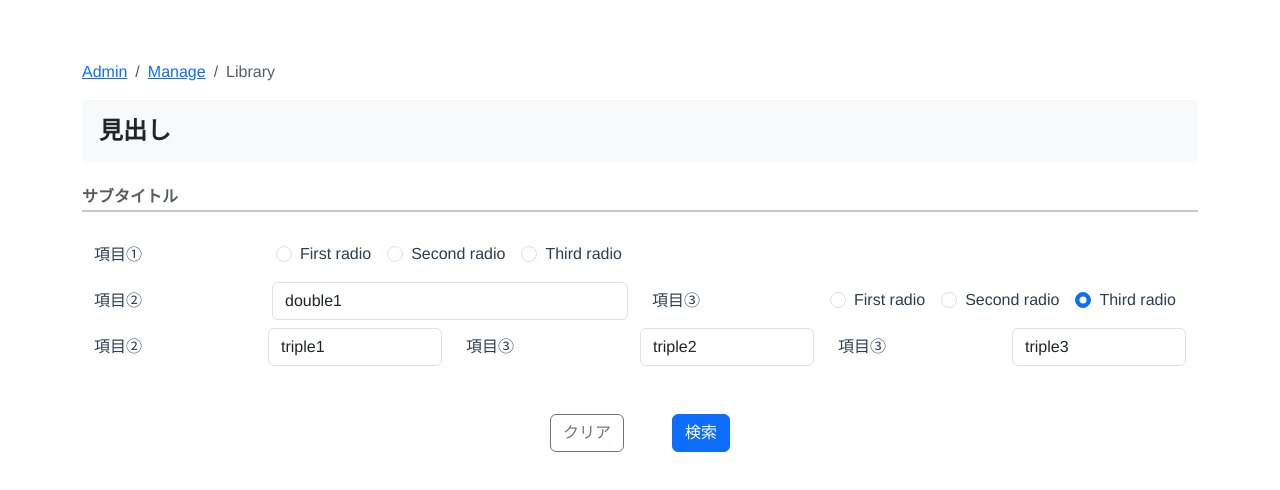
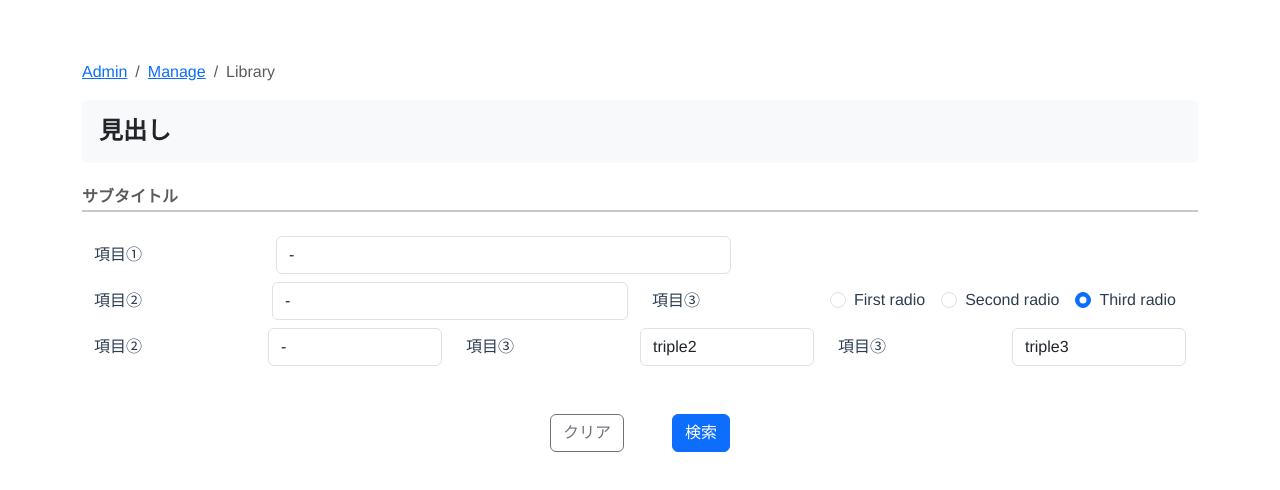
Before and after one commit to rngs/learn-vue, a Vue app in the folder vue-sample/: page / in a window 1280 px wide. Shown: the top 490 px of the page. Built offline with nearby package versions, Linux system fonts and the light colour scheme.

Commit message:
セレクトボクス追加

```diff
--- /dev/null
+++ b/vue-sample/src/pages/common/parts/inputs/types/SelectForm.vue
@@ -0,0 +1,27 @@
+<template>
+        <b-form-select
+            class=""
+            v-model="selected"
+            :options="options"
+            plain
+        />
+        <!-- <b-form-select v-model="selected" :options="options" size="sm" class="mt-3"></b-form-select> -->
+        <!-- <div class="mt-3">Selected: <strong>{{ selected }}</strong></div> -->
+</template>
+
+<script>
+    export default {
+        data() {
+            return {
+                selected: null,
+                options: [
+                    { value: null, text: '-' },
+                    { value: 'a', text: 'This is First option' },
+                    { value: 'b', text: 'Selected Option' },
+                    { value: '3PO', text: 'This is an option with object value' },
+                    { value: 'd', text: 'This one is disabled', disabled: true }
+                ]
+            }
+        }
+    }
+</script>
--- a/vue-sample/src/pages/contents/conditions/First.vue
+++ b/vue-sample/src/pages/contents/conditions/First.vue
@@ -8,7 +8,8 @@
             label="項目①"
         >
             <!-- <TextForm id="item1" value="value1" /> -->
-            <CheckboxForm :id="item1" :value="value1" :options="options" />
+            <!-- <CheckboxForm :id="item1" :value="value1" :options="options" /> -->
+             <SelectForm />
         </SingleColumn>
 
         <DoubleColumn
@@ -18,7 +19,8 @@
             ]"
         >
             <template v-slot:[informations.double1.id]>
-                <TextForm :id="informations.double1.id" :value="informations.double1.value" />
+                <!-- <TextForm :id="informations.double1.id" :value="informations.double1.value" /> -->
+                <SelectForm />
             </template>
             <template v-slot:[informations.double2.id]>
                 <CheckboxForm :id="informations.double2.id" :value="informations.double2.value" :options="options" :selected="informations.double2.value" />
@@ -33,7 +35,8 @@
             ]"
         >
             <template v-slot:[informations.triple1.id]>
-                <TextForm :id="informations.triple1.id" :value="informations.triple1.value" />
+                <!-- <TextForm :id="informations.triple1.id" :value="informations.triple1.value" /> -->
+                <SelectForm />
             </template>
             <template v-slot:[informations.triple2.id]>
                 <TextForm :id="informations.triple2.id" :value="informations.triple2.value" />
@@ -47,6 +50,7 @@
 
 <script>
     import CheckboxForm from "../../common/parts/inputs/types/CheckboxForm";
+import SelectForm from "../../common/parts/inputs/types/SelectForm";
 import TextForm from "../../common/parts/inputs/types/TextForm";
 import DoubleColumn from "../../common/snipets/inputs/layouts/DoubleColumn";
 import SingleColumn from "../../common/snipets/inputs/layouts/SingleColumn";
@@ -59,6 +63,7 @@ import { informations } from "../../scripts/data/informations";
         components: {
             CheckboxForm,
             DoubleColumn,
+            SelectForm,
             SingleColumn,
             Subtitle,
             TextForm,
```
